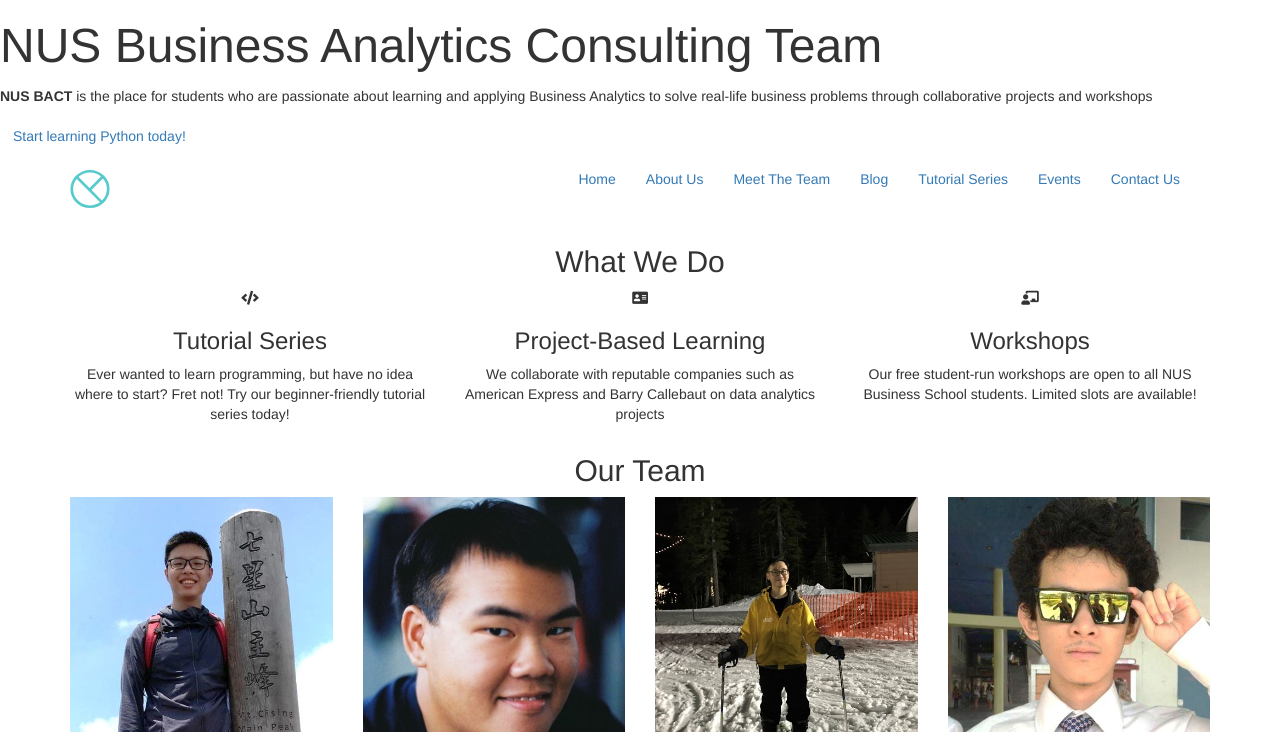
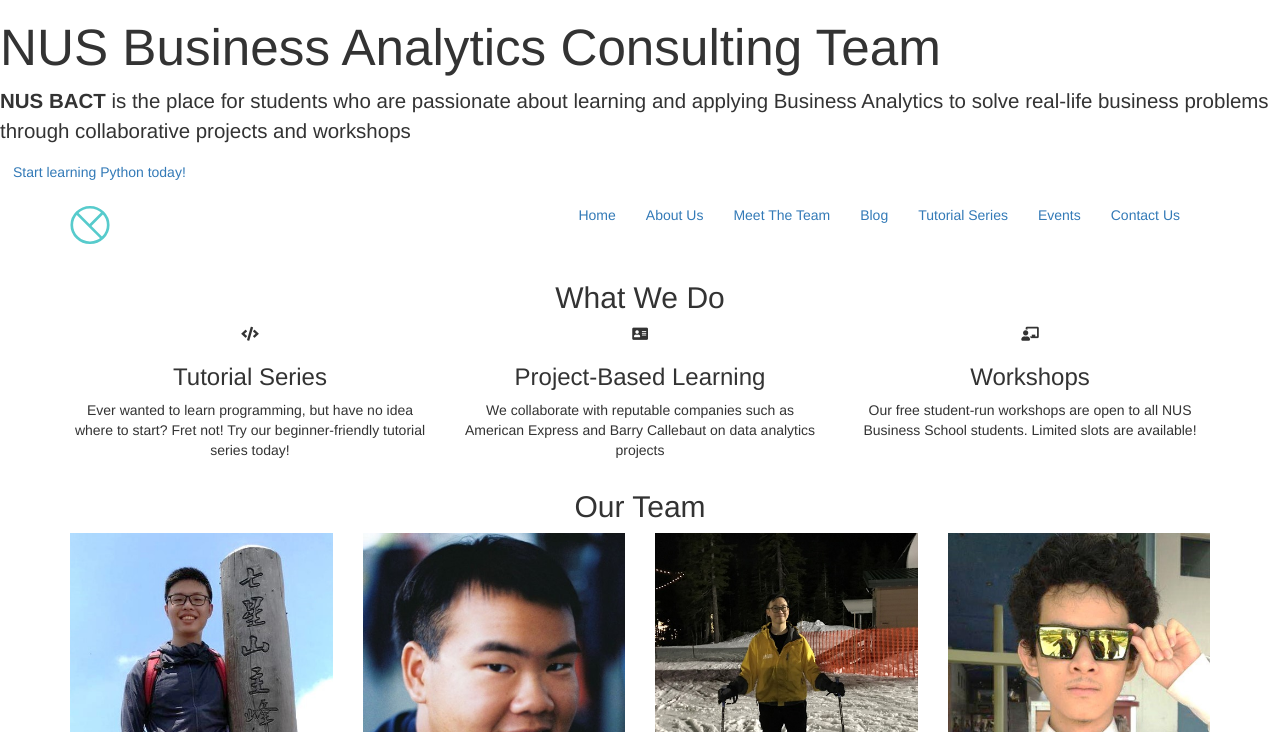
Before and after one commit to nelsonlim97/nusbact.github.io, a plain HTML site: page index.html in a window 1280 px wide. Shown: the top 732 px of the page. Drawn offline with Linux system fonts and the light colour scheme; a script that the page names is missing; files whose address does not match are found by name; a web font is replaced by a local one.

Commit message:
Update index.html

```diff
--- a/index.html
+++ b/index.html
@@ -128,18 +128,14 @@
 Welcome Slider
 ==================================== -->
 
-	<section class="hero-area" class="img-responsive">
+	<section class="hero-area" class="img-rounded">
 		<div class="block">
-			<h1>
-				<font size=25em>
-					NUS Business Analytics Consulting Team
-				</font>
+			<h1 style="font-size:4vw;">
+				NUS Business Analytics Consulting Team
 			</h1>
-			<p>
-				<font size=4em></font>
+			<p style="font-size:1.6vw;">
 				<b>NUS BACT</b> is the place for students who are passionate about learning and applying Business Analytics to
 				solve real-life business problems through collaborative projects and workshops
-				</font>
 			</p>
 			<a data-scroll href="#tutorial" class="btn btn-transparent">Start learning Python today!</a>
 		</div>
```
